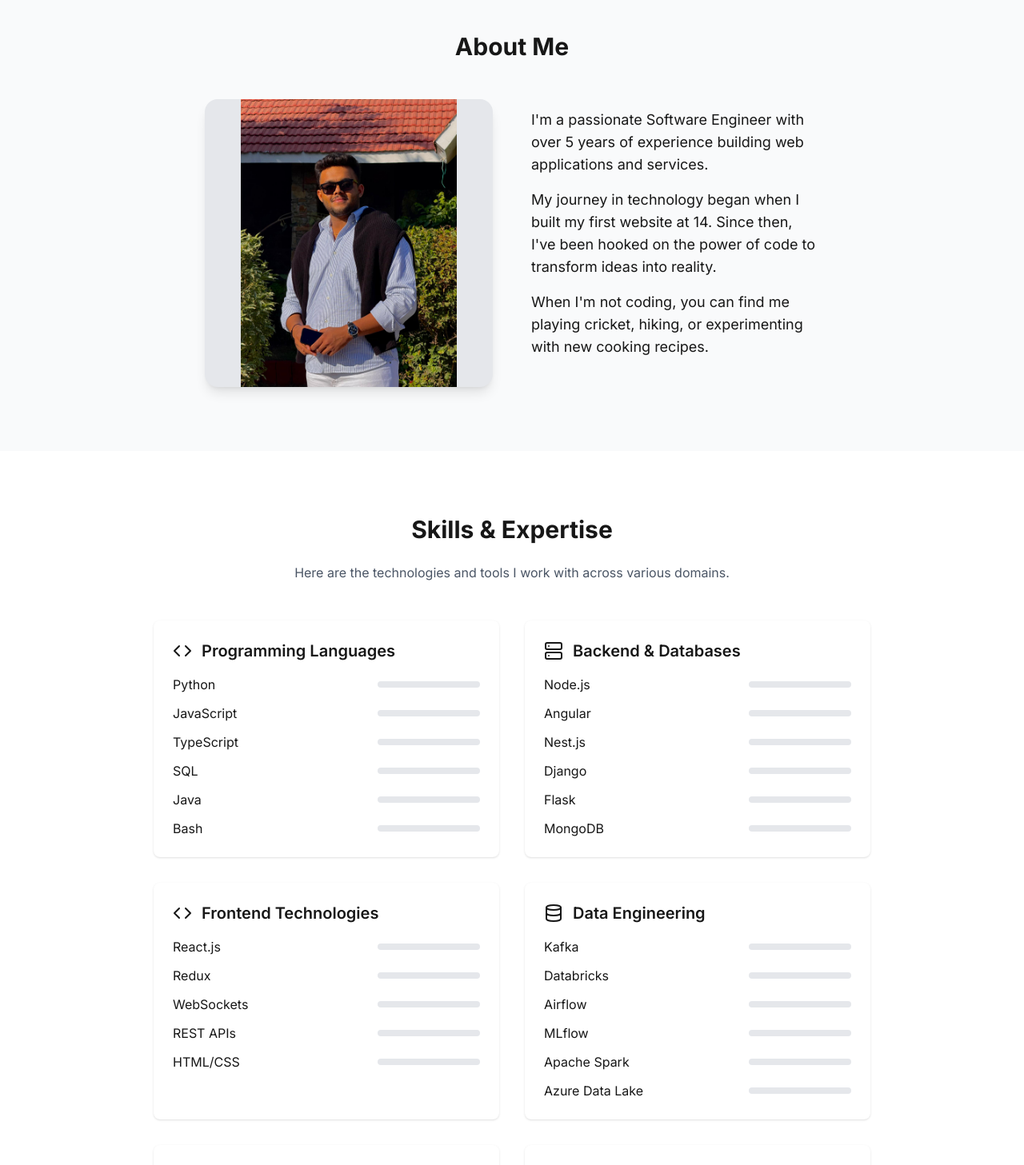
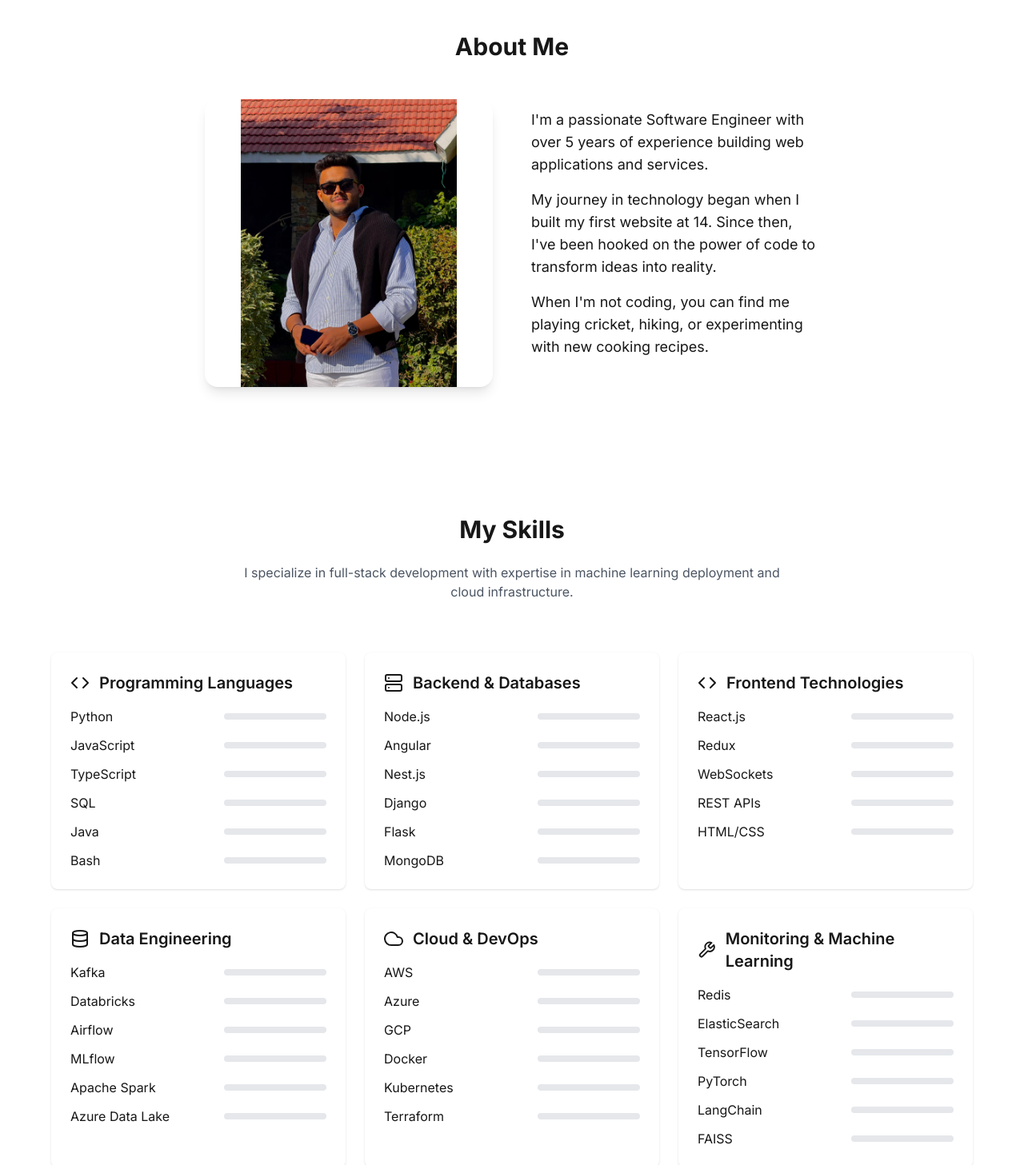
Before and after one commit to dev7878/DevPatel.com, a Next.js app: page / in a window 1280 px wide. Shown: the part 840-2297 px from the top of the page at 80% size. Built offline with nearby package versions, Linux system fonts and the light colour scheme.

Commit message:
Fix dark mode styling for all sections

```diff
--- a/app/globals.css
+++ b/app/globals.css
@@ -3,11 +3,23 @@
 :root {
   --background: #ffffff;
   --foreground: #171717;
+  --card-background: #ffffff;
+  --section-background: #f9fafb;
+  --gray-100: #f3f4f6;
+  --gray-200: #e5e7eb;
+  --gray-600: #4b5563;
+  --gray-800: #1f2937;
 }
 
 .dark {
   --background: #0a0a0a;
   --foreground: #ededed;
+  --card-background: #1a1a1a;
+  --section-background: #121212;
+  --gray-100: #1f1f1f;
+  --gray-200: #2d2d2d;
+  --gray-600: #a3a3a3;
+  --gray-800: #d1d1d1;
 }
 
 @theme inline {
@@ -22,3 +34,18 @@ body {
   color: var(--foreground);
   font-family: Arial, Helvetica, sans-serif;
 }
+
+/* Additional dark mode mappings */
+.bg-white {
+  background-color: var(--card-background);
+}
+.bg-gray-50,
+.bg-gray-100 {
+  background-color: var(--section-background);
+}
+.text-gray-600 {
+  color: var(--gray-600);
+}
+.text-gray-800 {
+  color: var(--gray-800);
+}
--- a/app/layout.tsx
+++ b/app/layout.tsx
@@ -5,9 +5,9 @@ import { ThemeProvider } from "@/components/ThemeProvider";
 const inter = Inter({ subsets: ["latin"], variable: "--font-inter" });
 
 export const metadata = {
-  title: "John Doe - Software Engineer",
+  title: "Dev Patel - Software Engineer",
   description:
-    "Personal portfolio of John Doe, a software engineer specializing in web development.",
+    "Personal portfolio of Dev Patel, a software engineer specializing in web development.",
 };
 
 export default function RootLayout({
--- a/components/AboutSection.tsx
+++ b/components/AboutSection.tsx
@@ -1,13 +1,13 @@
 export function AboutSection() {
   return (
-    <section id="about" className="py-20 bg-gray-50 dark:bg-gray-900">
+    <section id="about" className="py-20 bg-background dark:bg-background-dark">
       <div className="container mx-auto px-4">
         <div className="max-w-3xl mx-auto">
           <h2 className="text-3xl font-bold text-center mb-12 text-text dark:text-text-dark">
             About Me
           </h2>
           <div className="grid md:grid-cols-2 gap-12 items-center">
-            <div className="aspect-square rounded-2xl bg-gray-200 dark:bg-gray-800 overflow-hidden shadow-lg">
+            <div className="aspect-square rounded-2xl bg-white dark:bg-gray-800 overflow-hidden shadow-lg">
               {/* Display the profile image */}
               <img
                 src="/images/my-picture.jpg"
--- a/components/ExperienceSection.tsx
+++ b/components/ExperienceSection.tsx
@@ -82,7 +82,10 @@ export function ExperienceSection() {
   ];
 
   return (
-    <section id="experience" className="py-20 bg-gray-50 dark:bg-gray-900">
+    <section
+      id="experience"
+      className="py-20 bg-background dark:bg-background-dark"
+    >
       <div className="container mx-auto px-4">
         <div className="max-w-3xl mx-auto">
           <h2 className="text-3xl font-bold text-center mb-6 text-text dark:text-text-dark">
--- a/components/SkillsSection.tsx
+++ b/components/SkillsSection.tsx
@@ -7,16 +7,16 @@ export function SkillsSection() {
       className="py-20 bg-background dark:bg-background-dark"
     >
       <div className="container mx-auto px-4">
-        <div className="max-w-4xl mx-auto">
+        <div className="max-w-6xl mx-auto">
           <h2 className="text-3xl font-bold text-center mb-6 text-text dark:text-text-dark">
-            Skills & Expertise
+            My Skills
           </h2>
-          <p className="text-center text-gray-600 dark:text-gray-400 mb-12 max-w-2xl mx-auto">
-            Here are the technologies and tools I work with across various
-            domains.
+          <p className="text-center text-gray-600 dark:text-gray-400 mb-16 max-w-2xl mx-auto">
+            I specialize in full-stack development with expertise in machine
+            learning deployment and cloud infrastructure.
           </p>
 
-          <div className="grid md:grid-cols-2 gap-8">
+          <div className="grid md:grid-cols-3 gap-6">
             <div className="bg-white dark:bg-gray-800 p-6 rounded-lg shadow-sm">
               <div className="flex items-center mb-4">
                 <FiCode className="w-6 h-6 text-primary" />
```
